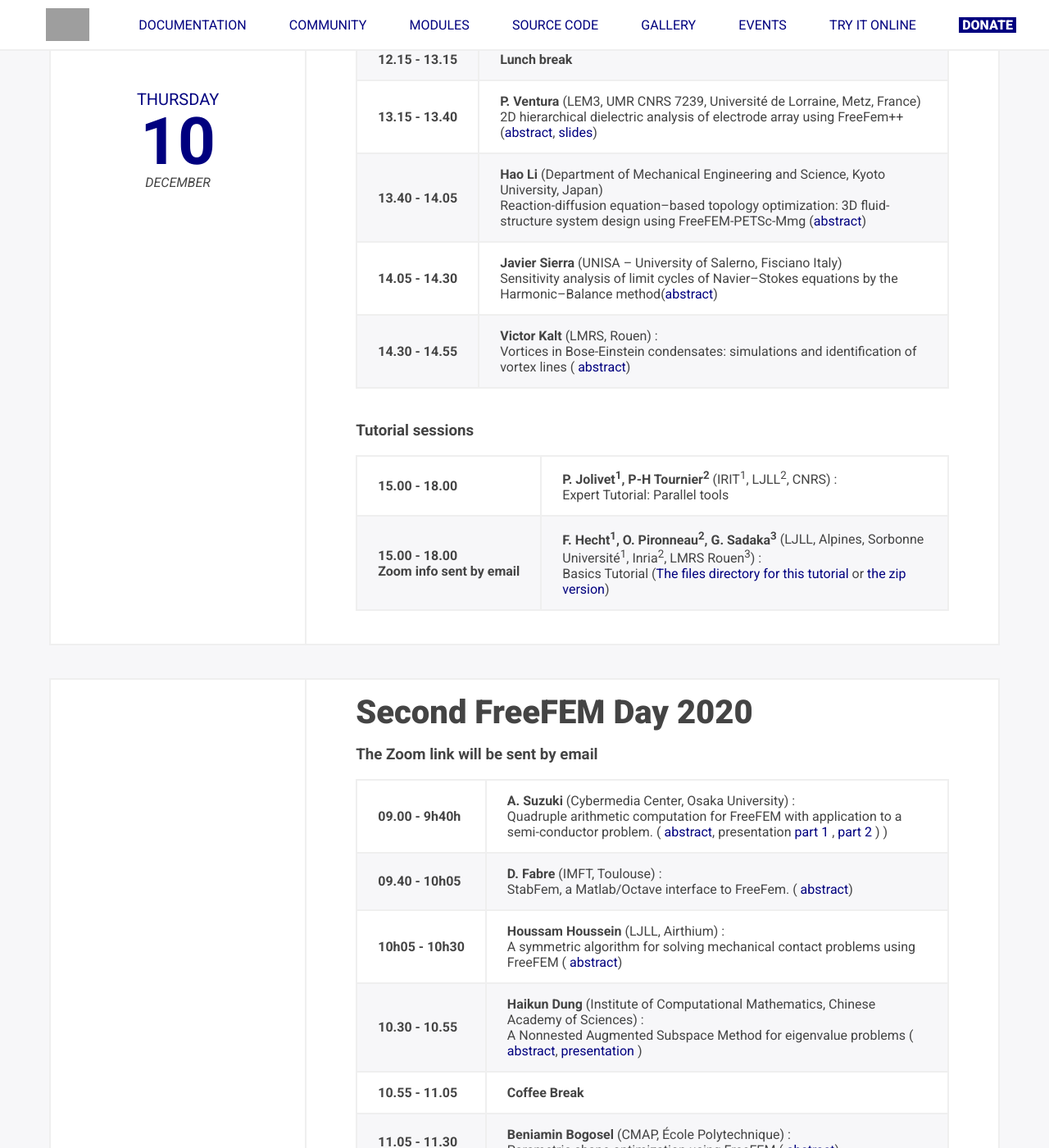
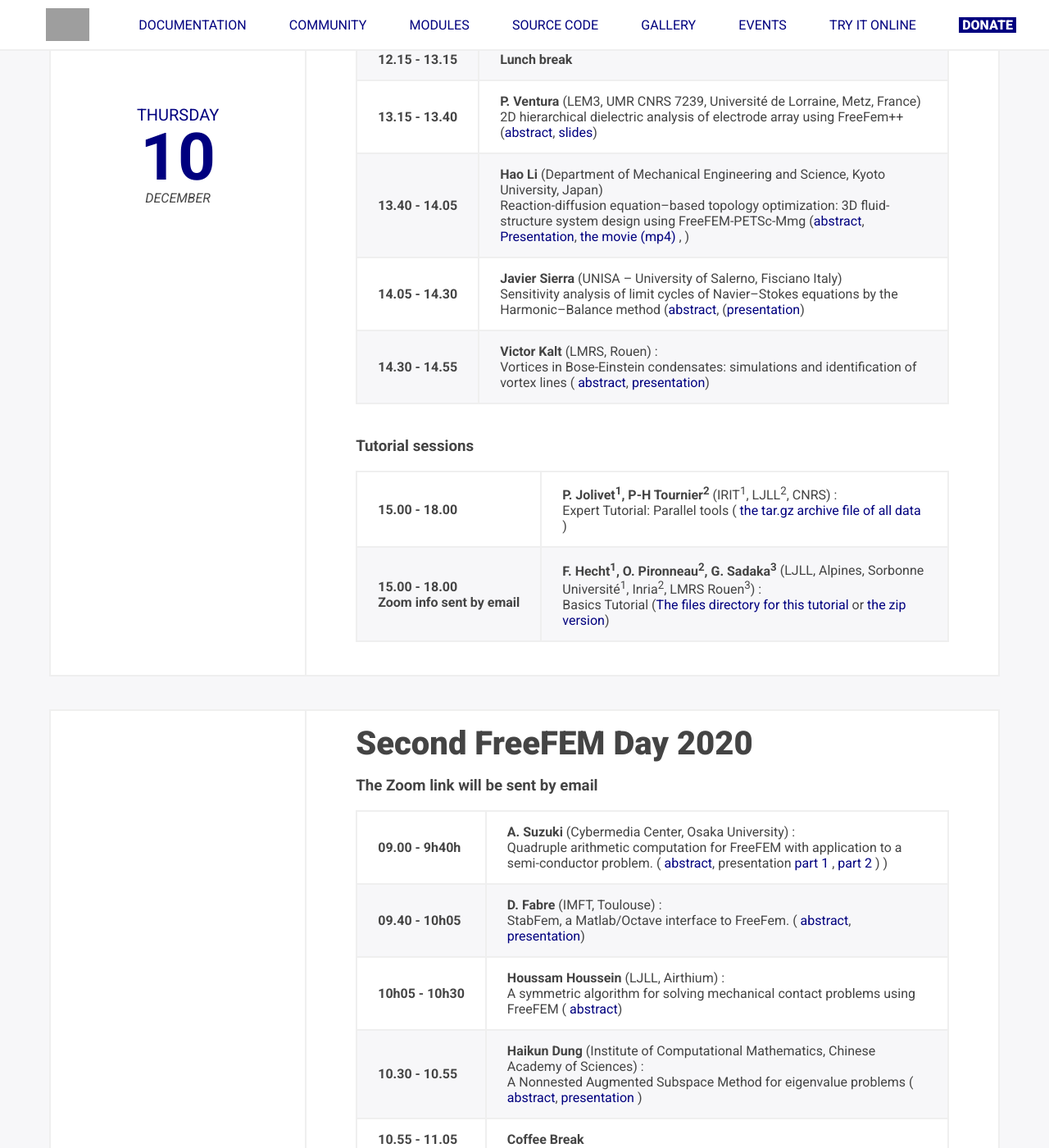
Before and after one commit to FreeFem/FreeFem-website, a Jekyll site: the page built from ffdays.md, in a window 1280 px wide and 1400 px high, scrolled down 1444 px. Shown: the whole window at 82% size. Built offline with Jekyll 4.4.1, drawn with Linux system fonts in a browser that asks for light colours; some of the changed text lies outside the part shown.

Commit message:
update web site with all data

```diff
--- a/_layouts/ffdays.html
+++ b/_layouts/ffdays.html
@@ -102,7 +102,10 @@
                             <th scope="row">13.40 - 14.05<br> </th>
                             <td>
                                 <strong>Hao Li</strong> (Department of Mechanical Engineering and Science, Kyoto University, Japan)
-                                <br>Reaction-diffusion equation–based topology optimization: 3D fluid-structure system design using FreeFEM-PETSc-Mmg (<a href="https://github.com/FreeFem/FreeFem-days/raw/master/2020/slides/HL.pdf" target="_blank">abstract</a>)
+                                <br>Reaction-diffusion equation–based topology optimization: 3D fluid-structure system design using FreeFEM-PETSc-Mmg
+				(<a href="https://github.com/FreeFem/FreeFem-days/raw/master/2020/slides/HL.pdf" >abstract</a>,
+				<a href="https://github.com/FreeFem/FreeFem-days/raw/master/2020/slides/talk-HL.pdf" >Presentation</a>,
+				<a href="https://github.com/FreeFem/FreeFem-days/raw/master/2020/slides/talk-HL.mp4" >the movie (mp4) </a>, )
                             </td>
 
                         </tr>
@@ -110,7 +113,9 @@
                             <th scope="row">14.05 - 14.30<br> </th>
                             <td>
                                 <strong>Javier Sierra</strong> (UNISA – University of Salerno, Fisciano Italy)
-                                <br>Sensitivity analysis of limit cycles of Navier–Stokes equations by the Harmonic–Balance method(<a href="https://github.com/FreeFem/FreeFem-days/raw/master/2020/slides/JS.pdf" target="_blank">abstract</a>)
+                                <br>Sensitivity analysis of limit cycles of Navier–Stokes equations by the Harmonic–Balance method
+				(<a href="https://github.com/FreeFem/FreeFem-days/raw/master/2020/slides/JS.pdf" target="_blank">abstract</a>,
+				(<a href="https://github.com/FreeFem/FreeFem-days/raw/master/2020/slides/talk-JS.pdf" target="_blank">presentation</a>)
                             </td>
                         </tr>
                         <tr>
@@ -118,7 +123,8 @@
                             <td>
                                 <strong>Victor Kalt</strong> (LMRS, Rouen) :
                                 <br>Vortices in Bose-Einstein condensates: simulations and identification of vortex lines (
-                                <a href="https://github.com/FreeFem/FreeFem-days/raw/master/2020/slides/VK.pdf" target="_blank">abstract</a>)
+                                <a href="https://github.com/FreeFem/FreeFem-days/raw/master/2020/slides/VK.pdf" >abstract</a>,
+                                <a href="https://github.com/FreeFem/FreeFem-days/raw/master/2020/slides/talk-KV.pdf" >presentation</a>)
                             </td>
                         </tr>
                     </table>
@@ -130,7 +136,8 @@
                                 <th scope="row">15.00 - 18.00<br></th>
                                 <td>
                                     <strong>P. Jolivet<sup>1</sup>, P-H Tournier<sup>2</sup></strong> (IRIT<sup>1</sup>, LJLL<sup>2</sup>, CNRS) :
-                                    <br>Expert Tutorial: Parallel tools
+                                    <br>Expert Tutorial: Parallel tools (<a href="http://jolivet.perso.enseeiht.fr/FreeFem-tutorial/2020_1.tar.gz" target="_blank"> the tar.gz archive file of all data </a> )
+
                                 </td>
                             </tr>
                             <tr>
@@ -174,7 +181,8 @@
                                 <td>
                                     <strong>D. Fabre</strong> (IMFT, Toulouse) :
                                     <br>StabFem, a Matlab/Octave interface to FreeFem. (
-                                    <a href="https://github.com/FreeFem/FreeFem-days/raw/master/2020/slides/DF.pdf">abstract</a>)
+                                    <a href="https://github.com/FreeFem/FreeFem-days/raw/master/2020/slides/DF.pdf">abstract</a>,
+                                    <a href="https://github.com/FreeFem/FreeFem-days/raw/master/2020/slides/talk-DF.pdf">presentation</a>)
                                 </td>
                             </tr>
                             <tr>
@@ -260,7 +268,7 @@
                                 <th scope="row">15.15 - 18h </th>
                                 <td>
                                     <strong>P. Jolivet<sup>1</sup>, P-H Tournier<sup>2</sup></strong> (IRIT<sup>1</sup>, LJLL<sup>2</sup>, CNRS) :
-                                    <br>Expert Tutorial part II: Parallel tools
+                                    <br>Expert Tutorial part II: Parallel tools (<a href="http://jolivet.perso.enseeiht.fr/FreeFem-tutorial/2020_2.tar.gz" target="_blank"> the tar.gz archive file of all data </a> )
                                 </td>
                             </tr>
                             <tr>
```
